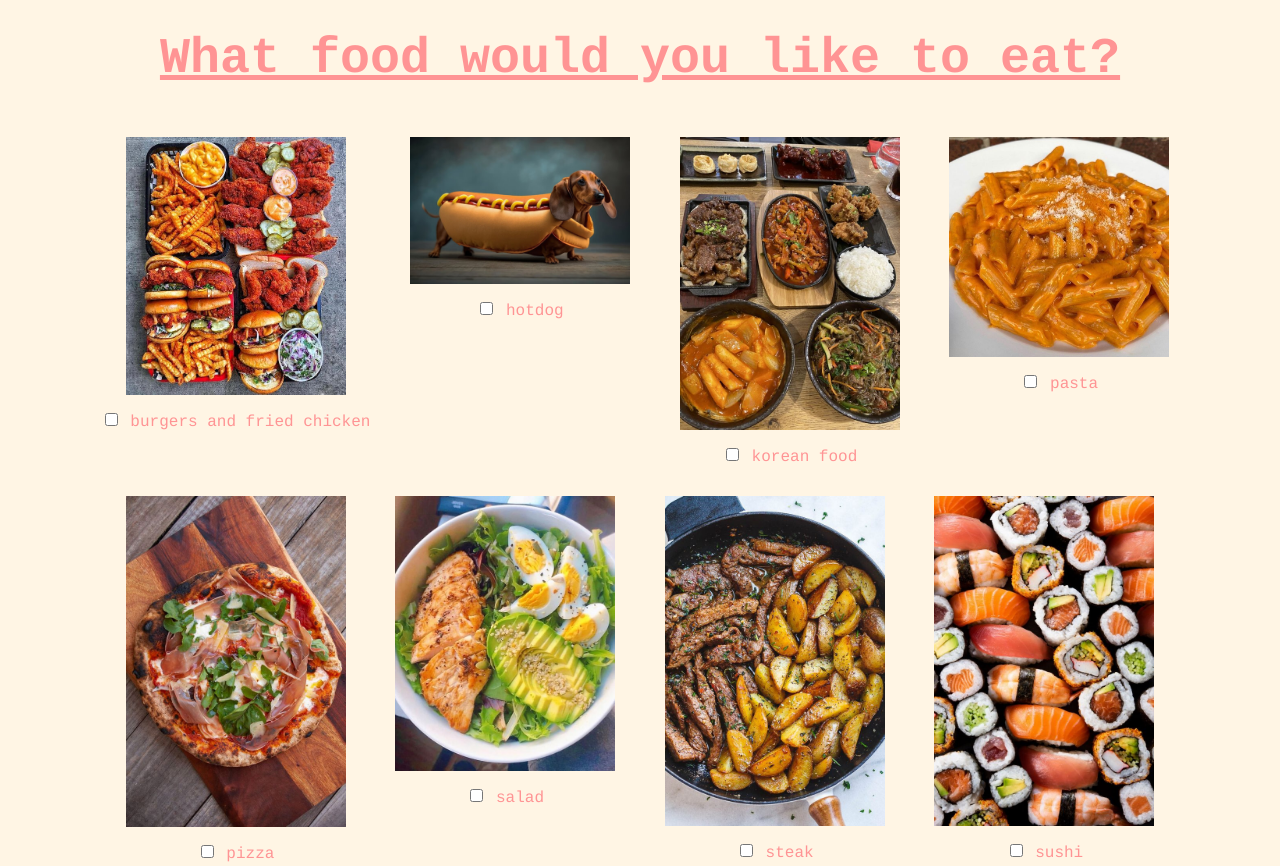
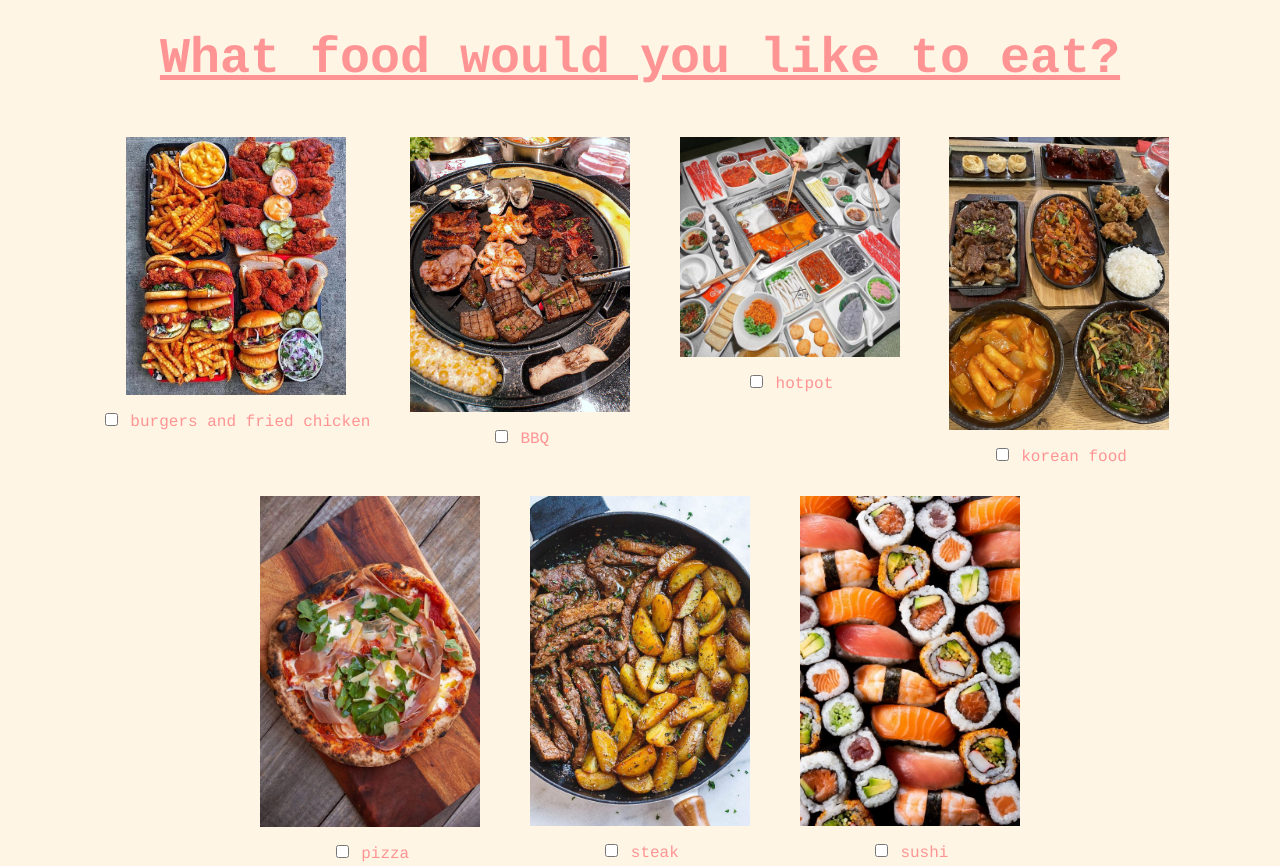
Before and after one commit to byquangthanh/valentine.github.io, a plain HTML site: page food.html in a window 1280 px wide. Shown: the top 866 px of the page. Drawn offline with Linux system fonts and the light colour scheme.

Commit message:
Update food.html

```diff
--- a/food.html
+++ b/food.html
@@ -53,24 +53,20 @@
             <label><input type="checkbox" name="food" value="Burgers, fries and fried chicken"> burgers and fried chicken</label>
         </div>
         <div class="food-item">
-            <img src="food/dog.jpeg" alt="dog">
-            <label><input type="checkbox" name="food" value="hotdog"> hotdog</label>
+            <img src="food/bbq.jpg" alt="bbq">
+            <label><input type="checkbox" name="food" value="BBQ"> BBQ</label>
+	 </div>
+        <div class="food-item">
+            <img src="food/lau.jpg" alt="lau">
+            <label><input type="checkbox" name="food" value="Hotpot"> hotpot</label>
         </div>
         <div class="food-item">
             <img src="food/koreanfood.jpeg" alt="koreanfood">
             <label><input type="checkbox" name="food" value="Korean food"> korean food</label>
         </div>
         <div class="food-item">
-            <img src="food/pasta.jpeg" alt="pasta">
-            <label><input type="checkbox" name="food" value="pasta"> pasta</label>
-        </div>
-        <div class="food-item">
             <img src="food/pizza.jpeg" alt="pizza">
             <label><input type="checkbox" name="food" value="pizza"> pizza</label>
-        </div>
-        <div class="food-item">
-            <img src="food/salad.jpeg" alt="salad">
-            <label><input type="checkbox" name="food" value="salad"> salad</label>
         </div>
         <div class="food-item">
             <img src="food/steak.jpeg" alt="steak">
```
